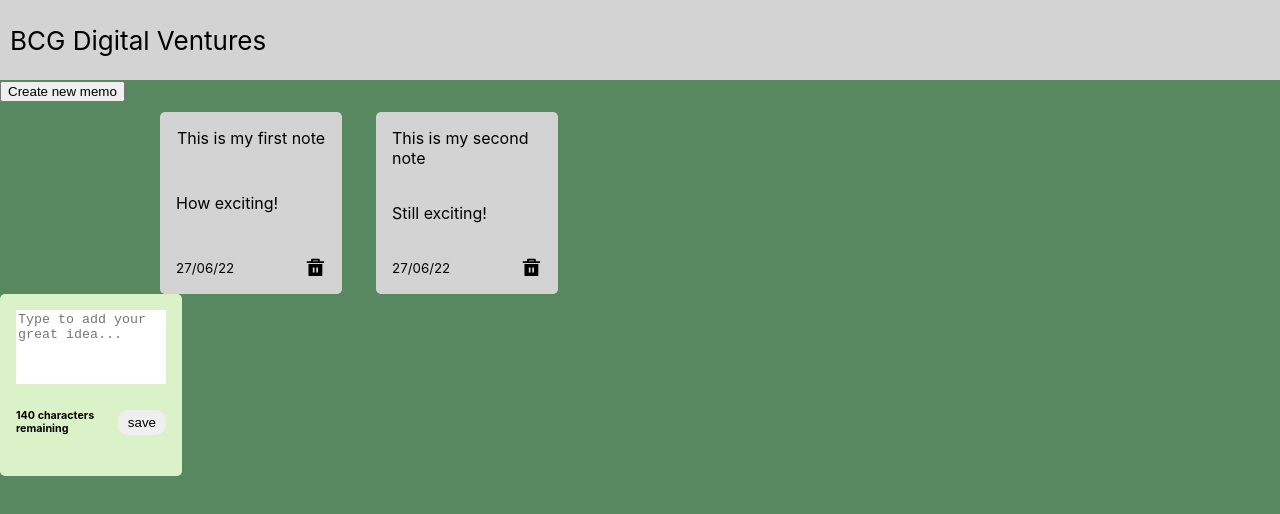
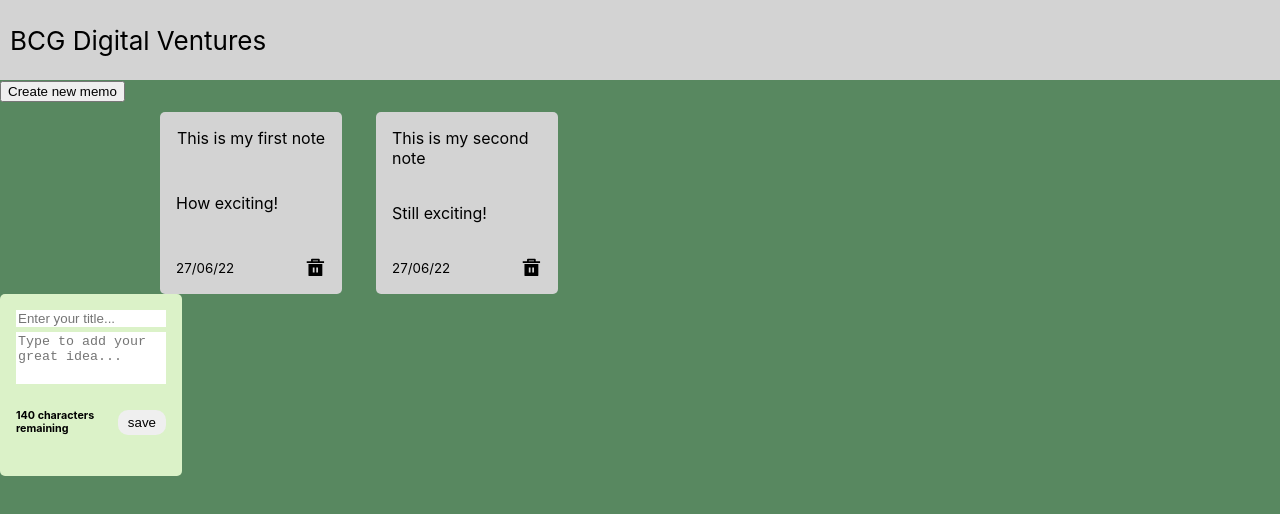
Before and after one commit to KamCoder5/memo-board, a React (Create React App) app: page / in a window 1280 px wide. Shown: the top 514 px of the page. Built offline with nearby package versions, Linux system fonts and the light colour scheme.

Commit message:
Added title field to newMemo

```diff
--- a/src/App.js
+++ b/src/App.js
@@ -20,6 +20,7 @@
       creation_date: "27/06/22",
     },
   ]);
+
   return (
     <div>
       <Header />
--- a/src/components/NewMemo.js
+++ b/src/components/NewMemo.js
@@ -1,16 +1,29 @@
 import { useState } from "react";
 function NewMemo() {
   const [memoTitle, setMemoTitle] = useState("");
-  //const [memoBody, setMemoBody] = useState("");
+  const [memoBody, setMemoBody] = useState("");
 
-  // function handleTextChange()) {}
+  function handleTextBodyChange(event) {
+    setMemoBody(event.target.value);
+  }
+
+  function handleTitleChange(event) {
+    setMemoTitle(event.target.value);
+  }
 
   return (
     <div className="memo new ">
+      <input
+        className="title-input"
+        type="text"
+        placeholder="Enter your title..."
+        onChange={handleTitleChange}
+      ></input>
       <textarea
         rows="5"
         cols="10"
         placeholder="Type to add your great idea..."
+        onChange={handleTextBodyChange}
       ></textarea>
       <div className="memo-footer">
         <h6>140 characters remaining</h6>
--- a/src/index.css
+++ b/src/index.css
@@ -60,6 +60,12 @@
   background-color: white;
   cursor: pointer;
 }
+
+.title-input {
+  margin-bottom: 5px;
+  border: none;
+}
+
 .memo {
   background-color: lightgrey;
   border-radius: 5px;
```
